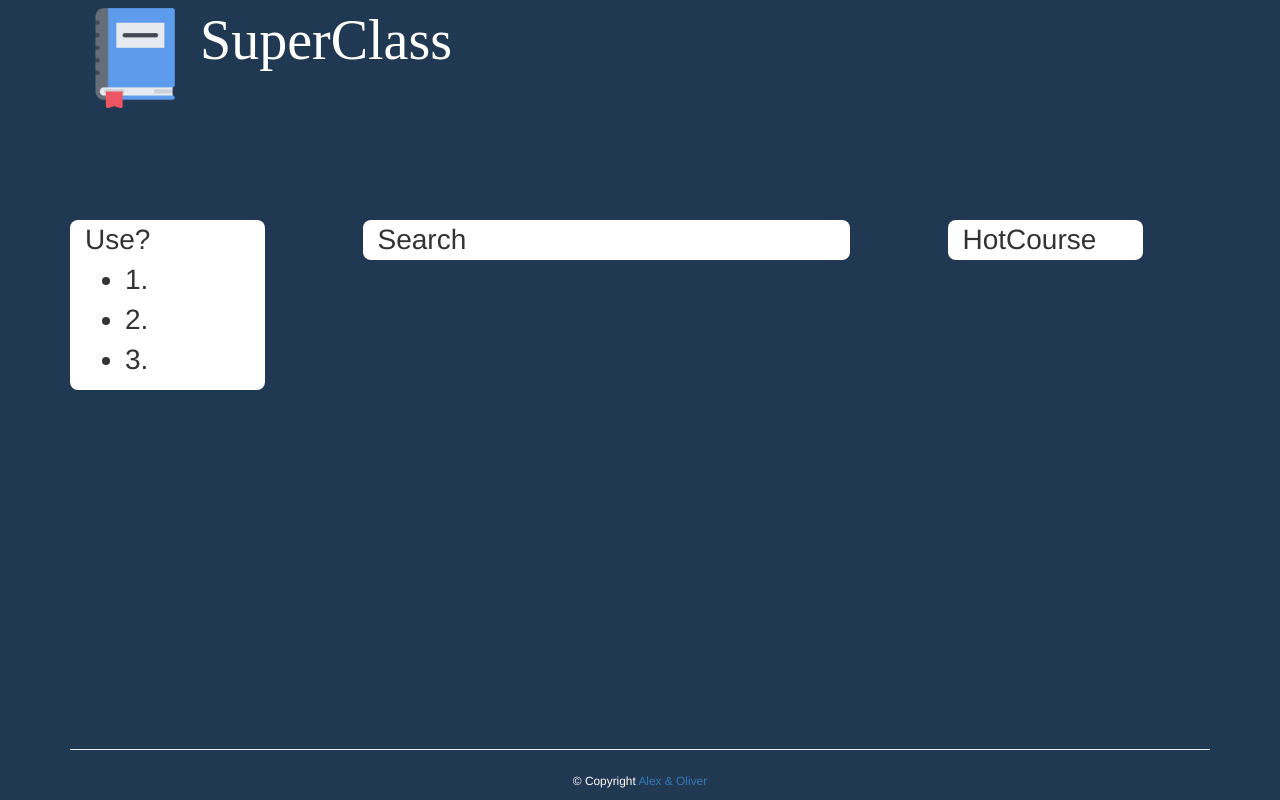
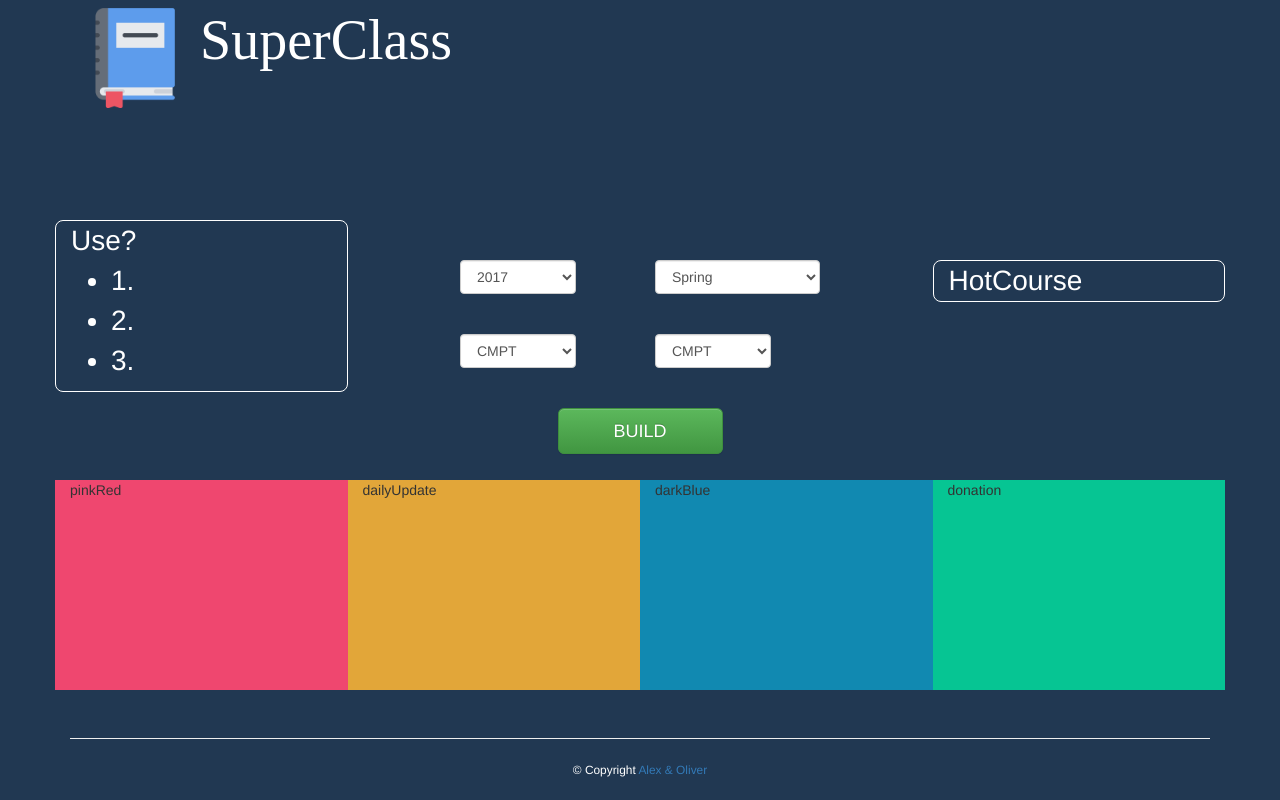
Before and after one commit to Oliver5173/SuperTable, a Django app: page / in a window 1280 px wide. Run offline with Django 3.2, Linux system fonts and the light colour scheme; some libraries are stand-ins or nearby versions.

Commit message:
finished simple home page

```diff
--- a/web/SuperTable/table/static/css/general.css
+++ b/web/SuperTable/table/static/css/general.css
@@ -1,11 +1,11 @@
 body {
     background-color: #213852;
+    height: 100%;
 }
 
 #bandName {
     font-family: Bradley Hand ITC;
     color: white;
-    /* margin-top: 50%; */
     font-size: 400%;
 }
 
@@ -18,16 +18,44 @@ footer {
     /* height: 100px; */
     text-align: center;
     color: #fff;
-    position: absolute;
     right: 0;
     bottom: 0;
     left: 0;
-    padding: 1rem;
+    padding: 1em;
+}
+
+.support {
+    right: 0;
+    bottom: 0;
+    height: 15em;
+    bottom: 1em;
 }
 
 .content {
     border-radius: 8px;
-    border-color: white;
+    color: white;
     border: 5px;
-    background-color: white;
+    border: 0.01em solid white;
 }
+
+#pinkRed {
+    background-color: #EF476F;
+}
+
+#dailyUpdate {
+    background-color: #E2A639;
+}
+
+#darkBlue {
+    background-color: #1189B1;
+}
+
+#donation {
+    background-color: #06C593;
+}
+
+#search {
+    margin-left: auto;
+    margin-right: auto;
+    display: block;
+}
--- a/web/SuperTable/table/templates/base.html
+++ b/web/SuperTable/table/templates/base.html
@@ -9,6 +9,7 @@
     <link rel="stylesheet" href="//maxcdn.bootstrapcdn.com/bootstrap/3.2.0/css/bootstrap.min.css">
     <link rel="stylesheet" href="//maxcdn.bootstrapcdn.com/bootstrap/3.2.0/css/bootstrap-theme.min.css">
     <link rel="stylesheet" href="{% static 'css/general.css' %}">
+    <link rel="icon" href="{% static 'pics/book.png'%}" type="image/x-icon" />
 </head>
 
 <body>
@@ -19,7 +20,22 @@
         <div>Default content</div>
         {% endblock content %}
     </div>
-
+    <div class="container">
+        <div class="row">
+            <div class="col-md-3 support" id="pinkRed">
+                pinkRed
+            </div>
+            <div class="col-md-3 support" id="dailyUpdate">
+                dailyUpdate
+            </div>
+            <div class="col-md-3 support" id="darkBlue">
+                darkBlue
+            </div>
+            <div class="col-md-3 support" id="donation">
+                donation
+            </div>
+        </div>
+    </div>
     <footer class="footer">
         {% include "footer.html" %}
     </footer>
--- a/web/SuperTable/table/templates/home.html
+++ b/web/SuperTable/table/templates/home.html
@@ -1,8 +1,7 @@
 {% extends "base.html" %} {% block title %}Home{% endblock title %} {% block content %}
-<div class="container">
 
 <div class="row">
-        <div class="col-md-2 content how">
+    <div class="col-md-3 content how">
         Use?
         <ul>
             <li>1.</li>
@@ -10,19 +9,50 @@
             <li>3.</li>
         </ul>
     </div>
-        <div class="col-md-1">
+    <div class="col-md-6 search">
+        <br>
+        <div class="row">
+            <div class="col-md-3 col-md-offset-2">
+                <select class="form-control">
+                        <option value="2017">2017</option>
+                        <option value="2018">2018</option>
+                    </select>
+            </div>
+            <div class="col-md-4 col-md-offset-1">
+                <select class="form-control">
+                    <option value="spring">Spring</option>
+                    <option value="summer">Summer</option>
+                    <option value="fall">Fall</option>
+                    </select>
+            </div>
+        </div>
+        <br>
+        <div class="row">
+            <div class="col-md-3 col-md-offset-2">
+                <select class="form-control">
+                    <option value="cmpt">CMPT</option>
+                    <option value="cmns">CMNS</option>
+                    </select>
 
             </div>
-        <div class="col-md-5 content search">
-            Search
+            <div class="col-md-3 col-md-offset-1">
+                <select class="form-control">
+                    <option value="cmpt">CMPT</option>
+                    <option value="cmns">CMNS</option>
+                    </select> </div>
         </div>
-        <div class="col-md-1">
+        <br>
+        <div class="row">
+            <div class="col-md-4 col-md-offset-4">
+                <button type="button" class="btn btn-success btn-lg btn-block">BUILD</button>
+            </div>
+        </div>
+    </div>
 
-        </div>
-        <div class="col-md-2 content suggestion">
+    <br>
+    <div class="col-md-3 content suggestion">
         HotCourse
     </div>
+</div>
 
-    </div>
-</div>
-{% endblock content %}
+<br> {% endblock content %}
--- a/web/SuperTable/table/templates/nav.html
+++ b/web/SuperTable/table/templates/nav.html
@@ -16,9 +16,6 @@
             <li id="bandName">
                 SuperClass
             </li>
-            <!-- <li class="active"><a href="#">Home</a></li> -->
-            <!-- <li><a href="#about">About</a></li> -->
-            <!-- <li><a href="#contact">Contact</a></li> -->
         </ul>
     </div>
 </div>
```
Lines whose indentation alone changed are shown as unchanged.
